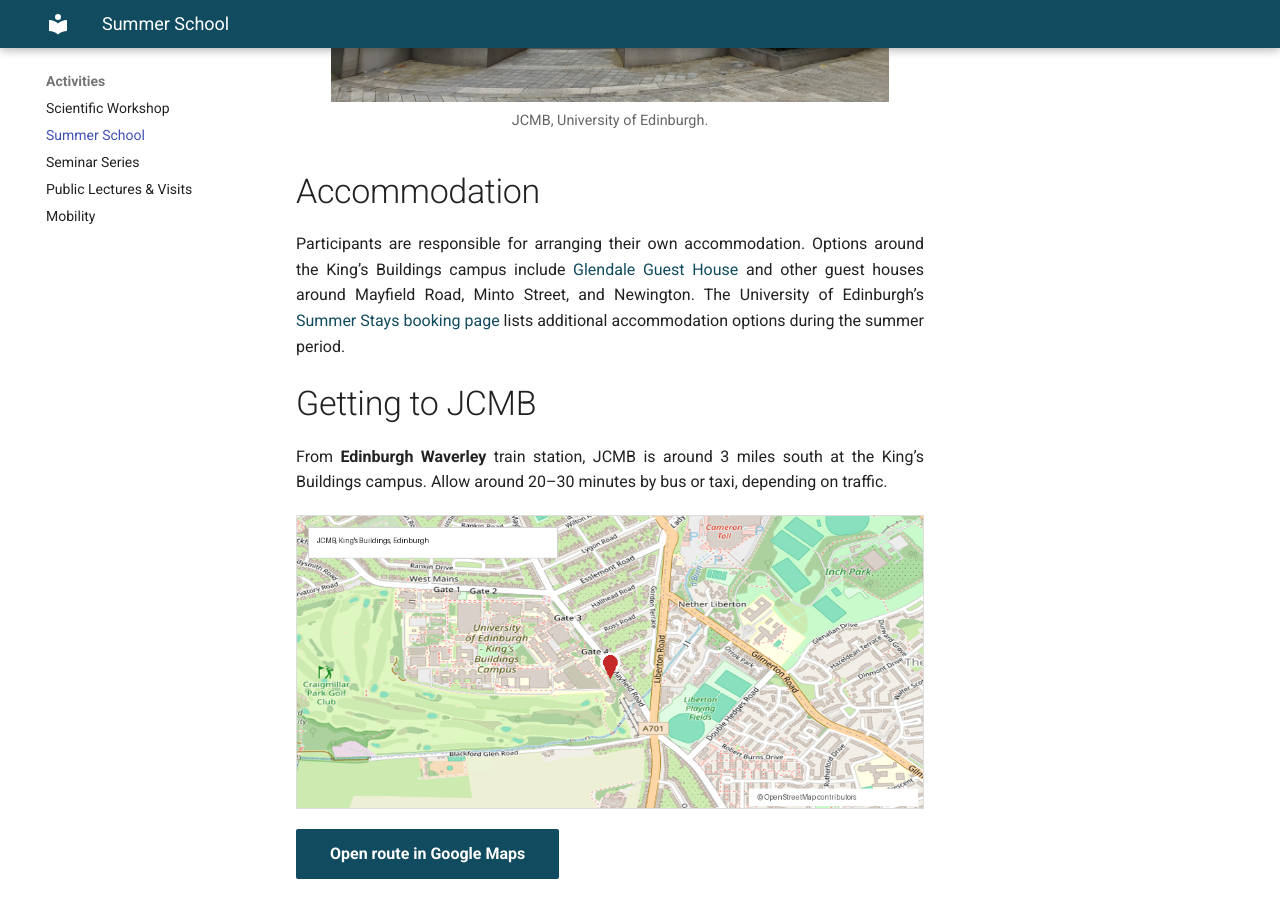
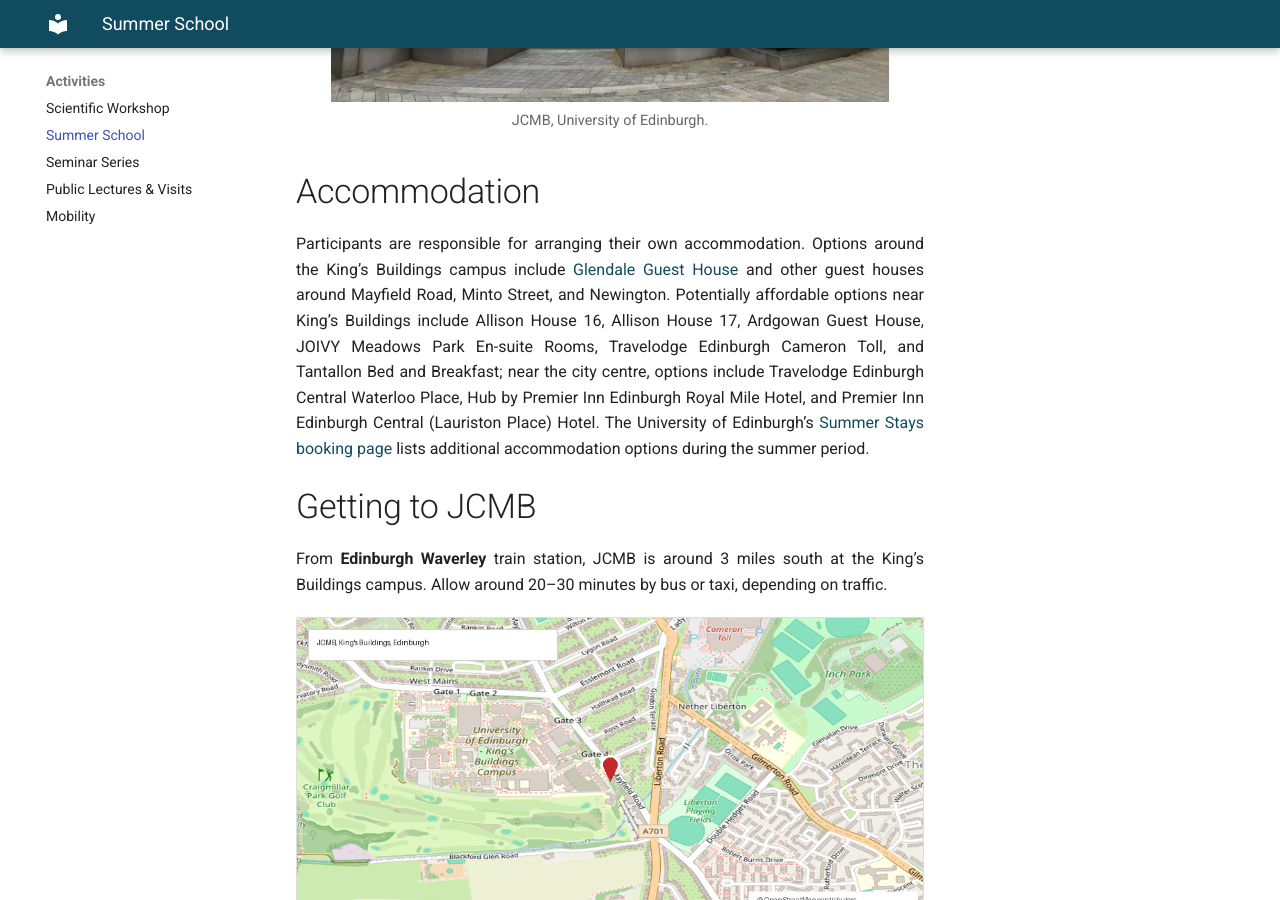
Before and after one commit to gamex-network/gamex-network.github.io, an MkDocs documentation site: the page built from docs/school.md, in a window 1280 px wide and 900 px high, scrolled down 2295 px. Built offline with MkDocs 1.6.1 and Material for MkDocs 9.7.7, drawn with Linux system fonts in a browser that asks for light colours.

Commit message:
Add affordable accommodation suggestions to summer school page

```diff
--- a/docs/school.md
+++ b/docs/school.md
@@ -61,7 +61,7 @@ Rooms: **Lecture Theatre B** for lectures and **Teaching Studio 3217** for pract
 
 ## Accommodation
 
-Participants are responsible for arranging their own accommodation. Options around the King’s Buildings campus include [Glendale Guest House](https://www.glendaleguesthouse.co.uk/) and other guest houses around Mayfield Road, Minto Street, and Newington. The University of Edinburgh’s [Summer Stays booking page](https://www.uoecollection.com/summer-stays-at-the-university-of-edinburgh/summer-stays/bookings#!/accommodation/search/date/2026-09-08/2026-09-11) lists additional accommodation options during the summer period.
+Participants are responsible for arranging their own accommodation. Options around the King’s Buildings campus include [Glendale Guest House](https://www.glendaleguesthouse.co.uk/) and other guest houses around Mayfield Road, Minto Street, and Newington. Potentially affordable options near King’s Buildings include Allison House 16, Allison House 17, Ardgowan Guest House, JOIVY Meadows Park En-suite Rooms, Travelodge Edinburgh Cameron Toll, and Tantallon Bed and Breakfast; near the city centre, options include Travelodge Edinburgh Central Waterloo Place, Hub by Premier Inn Edinburgh Royal Mile Hotel, and Premier Inn Edinburgh Central (Lauriston Place) Hotel. The University of Edinburgh’s [Summer Stays booking page](https://www.uoecollection.com/summer-stays-at-the-university-of-edinburgh/summer-stays/bookings#!/accommodation/search/date/2026-09-08/2026-09-11) lists additional accommodation options during the summer period.
 
 ## Getting to JCMB
 
```
